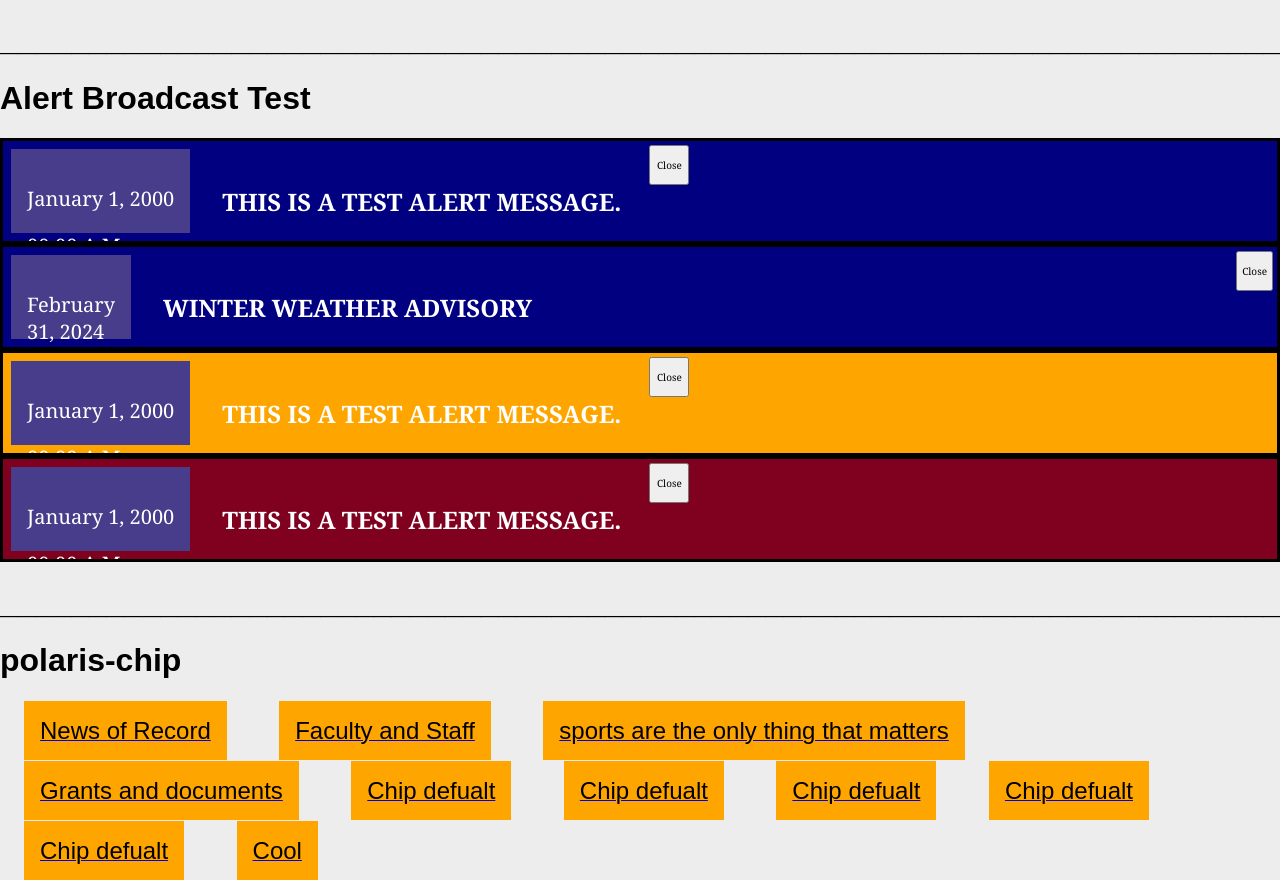
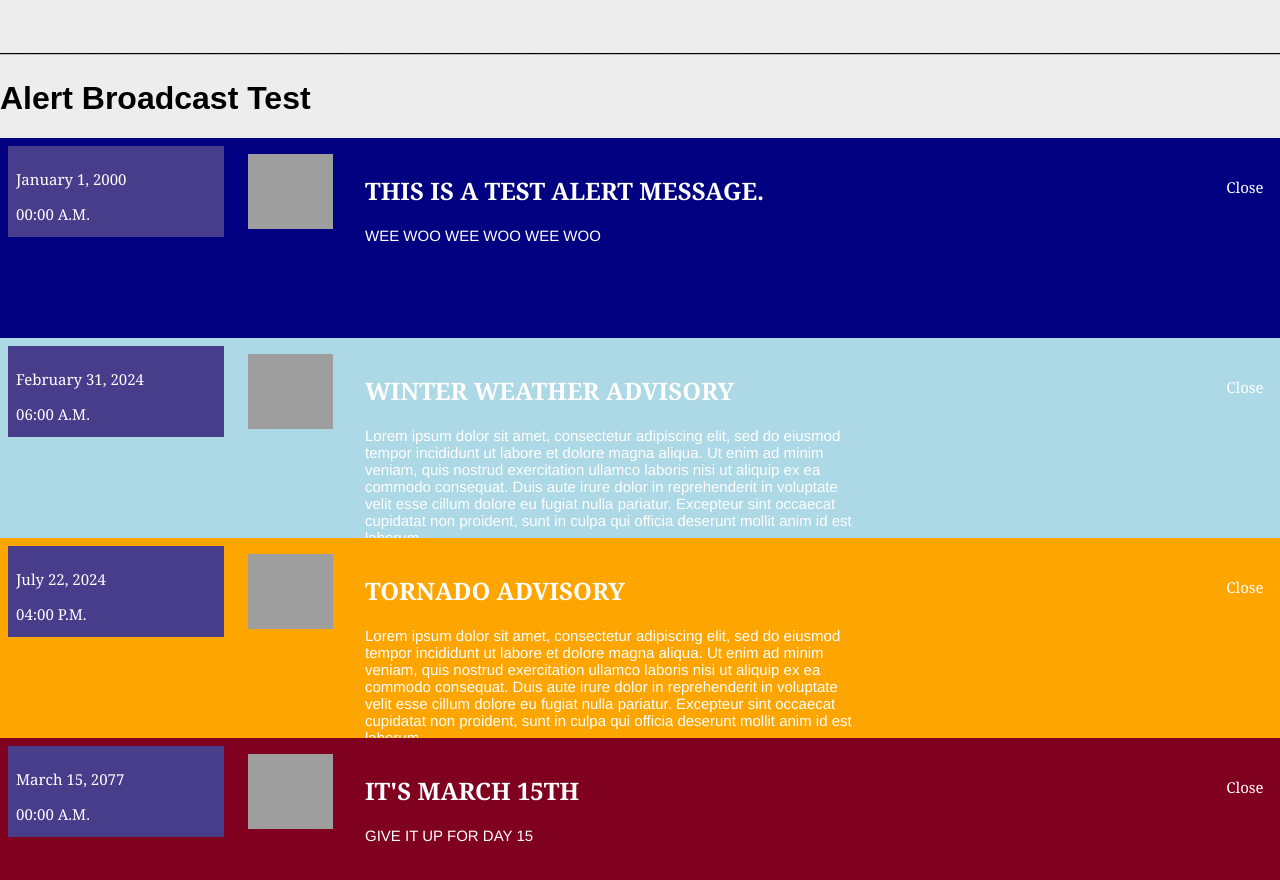
Before and after one commit to evp5350/Polaris-chip, a website with bundled scripts: page index.html in a window 1280 px wide. Shown: the top 880 px of the page. Built offline with nearby package versions, Linux system fonts and the light colour scheme.

Commit message:
str2-up1

```diff
--- a/index.html
+++ b/index.html
@@ -120,9 +120,9 @@
   <h1>______________________________________________________________________________________________</h1>
   <h1>Alert Broadcast Test</h1>
   <alert-manage></alert-manage>
-  <alert-manage priority="L" alert-date="February 31, 2024" alert-time="06:00 A.M." alert-message="WINTER WEATHER ADVISORY" alert-details="Lorem ipsum dolor sit amet, consectetur adipiscing elit, sed do eiusmod tempor incididunt ut labore et dolore magna aliqua. Ut enim ad minim veniam, quis nostrud exercitation ullamco laboris nisi ut aliquip ex ea commodo consequat. Duis aute irure dolor in reprehenderit in voluptate velit esse cillum dolore eu fugiat nulla pariatur. Excepteur sint occaecat cupidatat non proident, sunt in culpa qui officia deserunt mollit anim id est laborum."></alert-manage>
-  <alert-manage priority="M"></alert-manage>
-  <alert-manage priority="H"></alert-manage>
+  <alert-manage priority="WW" alert-date="February 31, 2024" alert-time="06:00 A.M." alert-message="WINTER WEATHER ADVISORY" alert-details="Lorem ipsum dolor sit amet, consectetur adipiscing elit, sed do eiusmod tempor incididunt ut labore et dolore magna aliqua. Ut enim ad minim veniam, quis nostrud exercitation ullamco laboris nisi ut aliquip ex ea commodo consequat. Duis aute irure dolor in reprehenderit in voluptate velit esse cillum dolore eu fugiat nulla pariatur. Excepteur sint occaecat cupidatat non proident, sunt in culpa qui officia deserunt mollit anim id est laborum."></alert-manage>
+  <alert-manage priority="M" alert-date="July 22, 2024" alert-time="04:00 P.M." alert-message="TORNADO ADVISORY" alert-details="Lorem ipsum dolor sit amet, consectetur adipiscing elit, sed do eiusmod tempor incididunt ut labore et dolore magna aliqua. Ut enim ad minim veniam, quis nostrud exercitation ullamco laboris nisi ut aliquip ex ea commodo consequat. Duis aute irure dolor in reprehenderit in voluptate velit esse cillum dolore eu fugiat nulla pariatur. Excepteur sint occaecat cupidatat non proident, sunt in culpa qui officia deserunt mollit anim id est laborum."></alert-manage>
+  <alert-manage priority="H" alert-date="March 15, 2077" alert-time="00:00 A.M." alert-message="IT'S MARCH 15TH" alert-message="TORNADO ADVISORY" alert-details="GIVE IT UP FOR DAY 15"></alert-manage>
 
 
 
--- a/src/alert-manage.js
+++ b/src/alert-manage.js
@@ -14,16 +14,14 @@ export class AlertManage extends LitElement {
         this.alertMessage = "THIS IS A TEST ALERT MESSAGE.";
         this.alertLogo = "https://upload.wikimedia.org/wikipedia/commons/thumb/e/e3/White_alert_icon.svg/308px-White_alert_icon.svg.png";
         this.alertDetails = "WEE WOO WEE WOO WEE WOO";
-        this.setHeight = '150px';
+        this.setHeight = '300px';
         this.wrapperStatus = 'false';
 
         const statusDetails = localStorage.getItem('alertStatus');
         if (statusDetails === 'Closed') {
-            this.style.setProperty('--al-height', '50px');
+            this.style.setProperty('--al-height', '120px');
+            this.style.setProperty('--details-vision','0')
         }
-
-
-
     }
 
     static get styles() {
@@ -31,16 +29,20 @@ export class AlertManage extends LitElement {
         :host {
             background-color: navy;
             display: flex;
-            height: var(--al-height, 100px);
+            height: var(--al-height, 200px);
             overflow: hidden;
             transition: all 0.3s ease;
             text-align: center;
             position: sticky;
-            border: 3px solid black;
             top: 0;
             z-index: 1000;
 
         }
+
+        :host([priority="WW"]) {
+            background-color: lightblue;
+        }
+
         :host([priority="M"]) {
             background-color: orange;
         }
@@ -49,20 +51,18 @@ export class AlertManage extends LitElement {
             background-color: #800020;
         }
 
-        :host([open]) {
-            max-height: var(--al-height, 150px);
-
-        }
 
         .time-wrapper {
             background-color: darkslateblue;
-            height: auto;
-            width: auto;
+            height: 75px;
+            width: 200px;
             padding: 8px;
             margin: 8px;
         }
 
         .message-wrapper {
+            height: 500px;
+            width: 500px;
             padding: 8px;
             margin: 8px;
         }
@@ -74,28 +74,28 @@ export class AlertManage extends LitElement {
 
         .alertDate {
             font-family: georgia;
-            font-size: 20px;
+            font-size: 15px;
             color: white;
-            margin: 4px;
-            padding: 4px;
+            margin: 0px;
+            padding: 0px;
             text-align: left;
 
         }
 
         .alertTime {
             font-family: georgia;
-            font-size: 20px;
+            font-size: 15px;
             color: white;
-            margin: 4px;
-            padding: 4px;
+            margin: 0px;
+            padding: 0px;
             text-align: left;
         }
 
         .alertMessage {
             font-family: georgia;
             color: white;
-            margin: 4px;
-            padding: 4px;
+            margin: 0px;
+            padding: 0px;
             text-align: left;
         }
 
@@ -103,26 +103,35 @@ export class AlertManage extends LitElement {
             font-family: helvetica;
             font-size: 15px;
             color: white;
-            margin: 16px;
-            padding: 4px;
+            margin: 0px;
+            padding: 0px;
+            opacity: var(--details-vision, 1);
+            transition: all 0.3s ease-in-out;
         }
 
         .alertLogo {
-            width: 100px;
-            height: 100px;
+            width: 85px;
+            height: 75px;
             margin: 8px;
             padding: 8px;
         }
 
         .cButton {
+            background-color: transparent;
+            border: transparent;
             text-align: center;
-            height: 40px;
-            width: 40px;
-            color: black;
-            font-size: 10px;
+            height: 50px;
+            width: 50px;
+            margin: 4px;
+            padding: 4px;
+            color: white;
+            font-size: 15px;
             font-family: Georgia;
-            padding: 4px;
-            margin: 4px;
+            position: absolute;
+            top: 10%;
+            right: 40%;
+            bottom: 20%;
+            left: 95%;
         }
 
         .cButton:focus,
@@ -130,7 +139,6 @@ export class AlertManage extends LitElement {
             background-color: lightgray;
         }
 
-/*
         @media only screen and (max-width: 800px) {
 
             .time-wrapper {
@@ -143,13 +151,16 @@ export class AlertManage extends LitElement {
                 width: auto;
             }
 
-
             .logo-wrapper {
                 height: auto;
                 width: auto;
             }
+
+            .cButton {
+                right: 10%;
+            }
+
         }
-*/
 
     `;
     }
@@ -158,12 +169,14 @@ export class AlertManage extends LitElement {
         this.wrapperStatus = !this.wrapperStatus;
 
         if(!this.wrapperStatus) {
-            this.style.setProperty('--al-height', '50px');
+            this.style.setProperty('--al-height', '120px');
+            this.style.setProperty('--details-vision','0')
             localStorage.setItem('alertStatus', 'Closed');
         }
 
         else {
             this.style.removeProperty('--al-height');
+            this.style.removeProperty('--details-vision');
             localStorage.removeItem('alertStatus');
         }
     }
@@ -177,6 +190,8 @@ export class AlertManage extends LitElement {
                 <p>${this.alertTime}</p>
             </div>
         </div>
+
+        <img class="alertLogo" src="${this.alertLogo}"></img>
 
 
         <div class="message-wrapper">
```
